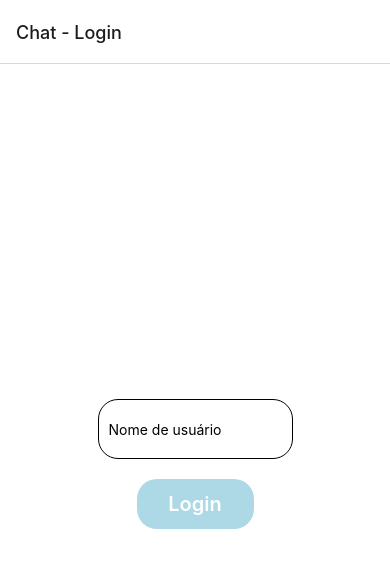
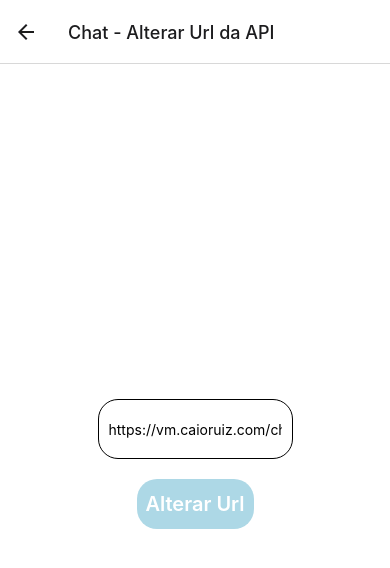
Before and after one commit to CaioRuizz/chat-app, a React Native app: screen /AlteraUrl in a window 390 px wide. Before the commit this address had no page. Shown: the top 568 px of the page. Built offline with nearby package versions, Linux system fonts and the light colour scheme.

Commit message:
imagem do zap e troca de URL

```diff
--- a/src/Roter.tsx
+++ b/src/Roter.tsx
@@ -5,6 +5,11 @@ import LoginPage from "./pages/login";
 import ListaConversasPage from "./pages/lista-conversas";
 import ConversaPage from "./pages/conversa";
 import NovaConversaPage from "./pages/nova-conversa";
+import AsyncStorage from "@react-native-async-storage/async-storage";
+import { defaultUrl } from "./services/Api";
+import AlteraUrlPage from "./pages/altera-url";
+import { Image, TouchableOpacity } from "react-native";
+import Zap from '../assets/zap.png'
 
 type Props = {};
 
@@ -13,6 +18,11 @@ type State = {};
 const Stack = createNativeStackNavigator();
 
 export default class Router extends React.Component<Props, State> {
+    async componentDidMount() {
+        const url = await AsyncStorage.getItem('url')
+        if (!url) await AsyncStorage.setItem('url', defaultUrl)
+    }
+
     render() {
         return (
             <NavigationContainer>
@@ -20,23 +30,56 @@ export default class Router extends React.Component<Props, State> {
                     <Stack.Screen
                         name="Home"
                         component={LoginPage}
-                        options={{title: 'Chat - Login'}}
+                        options={({navigation}) => ({
+                            title: 'Chat - Login',
+                            headerRight: () => (
+                                <TouchableOpacity onPress={() => navigation.navigate('AlteraUrl')}>
+                                    <Image source={Zap} style={{width: 50, height: 50}} />
+                                </TouchableOpacity>
+                            )
+                        })}
                     />
                     <
                         Stack.Screen
                         name="ListarConversas"
                         component={ListaConversasPage}
-                        options={{title: 'Chat - Conversas'}}
+                        options={({navigation}) => ({
+                            title: 'Chat - Conversas',
+                            headerRight: () => (
+                                <TouchableOpacity onPress={() => navigation.navigate('AlteraUrl')}>
+                                    <Image source={Zap} style={{width: 50, height: 50}} />
+                                </TouchableOpacity>
+                            )
+                        })}
                     />
                     <Stack.Screen
                         name="Conversa"
                         component={ConversaPage}
-                        options={{title: 'Chat - Conversa'}}
+                        options={({navigation}) => ({
+                            title: 'Chat - Conversa',
+                            headerRight: () => (
+                                <TouchableOpacity onPress={() => navigation.navigate('AlteraUrl')}>
+                                    <Image source={Zap} style={{width: 50, height: 50}} />
+                                </TouchableOpacity>
+                            )
+                        })}
                     />
                     <Stack.Screen
                         name="NovaConversa"
                         component={NovaConversaPage}
-                        options={{title: 'Chat - Nova Conversa'}}
+                        options={({navigation}) => ({
+                            title: 'Chat - Nova Conversa',
+                            headerRight: () => (
+                                <TouchableOpacity onPress={() => navigation.navigate('AlteraUrl')}>
+                                    <Image source={Zap} style={{width: 50, height: 50}} />
+                                </TouchableOpacity>
+                            )
+                        })}
+                    />
+                    <Stack.Screen
+                        name="AlteraUrl"
+                        component={AlteraUrlPage}
+                        options={{title: 'Chat - Alterar Url da API'}}
                     />
                 </Stack.Navigator>
             </NavigationContainer>
--- /dev/null
+++ b/src/pages/altera-url/Styles.tsx
@@ -0,0 +1,35 @@
+import {StyleSheet} from "react-native";
+
+const _default = StyleSheet.create({
+    container: {
+        flex: 1,
+        backgroundColor: '#fff',
+        alignItems: 'center',
+        justifyContent: 'center',
+    },
+    input: {
+        borderWidth: 1,
+        borderColor: 'black',
+        borderStyle: 'solid',
+        width: '50%',
+        height: 60,
+        padding: 10,
+        borderRadius: 20,
+        margin: 20,
+    },
+    button: {
+        backgroundColor: 'lightblue',
+        width: '30%',
+        height: 50,
+        alignItems: 'center',
+        justifyContent: 'center',
+        borderRadius: 20,
+    },
+    buttonText: {
+        color: 'white',
+        fontWeight: '600',
+        fontSize: 20
+    }
+});
+
+export default _default;
--- /dev/null
+++ b/src/pages/altera-url/index.tsx
@@ -0,0 +1,61 @@
+import React from "react";
+import {Alert, Keyboard, KeyboardAvoidingView, Platform, Text, TextInput, TouchableOpacity} from "react-native";
+import Styles from "./Styles";
+import Api, { defaultUrl } from "../../services/Api";
+import {AxiosResponse} from "axios";
+import AsyncStorage from "@react-native-async-storage/async-storage";
+
+type Props = {
+    navigation: any,
+};
+
+type State = {
+    url: string,
+};
+
+export default class AlteraUrlPage extends React.Component<Props, State> {
+    constructor(props: Props) {
+        super(props);
+
+        this.state = {
+            url: '',
+        };
+    }
+
+    setUrl = (url: string) => {
+        this.setState({ url })
+    }
+
+
+    componentDidMount = async () => {
+        const url = await AsyncStorage.getItem('url')
+        this.setState({
+            url: url ?? '',
+        })
+    }
+
+    handleAlterarUrl = async () => {
+        Keyboard.dismiss();
+        await AsyncStorage.setItem('url', this.state.url)
+        Alert.alert('Aviso', 'Url Alterada com sucesso!')
+    }
+
+    render() {
+        return (
+            <KeyboardAvoidingView
+                behavior={Platform.OS === 'ios' ? 'padding' : 'height'}
+                style={Styles.container}>
+                <TextInput
+                    value={this.state.url}
+                    onChangeText={this.setUrl}
+                    autoCapitalize="none"
+                    placeholder="Nome de usuário"
+                    style={Styles.input}
+                />
+                <TouchableOpacity style={Styles.button} onPress={this.handleAlterarUrl}>
+                    <Text style={Styles.buttonText}>Alterar Url</Text>
+                </TouchableOpacity>
+            </KeyboardAvoidingView>
+        )
+    }
+}
--- a/src/pages/conversa/index.tsx
+++ b/src/pages/conversa/index.tsx
@@ -8,8 +8,9 @@ import {
     TouchableOpacity,
     View,
 } from "react-native";
-import api from "../../services/Api";
+import api, { defaultUrl } from "../../services/Api";
 import Styles from "./Styles";
+import AsyncStorage from "@react-native-async-storage/async-storage";
 
 type Props = {
     route: any;
@@ -41,7 +42,8 @@ export default class ConversaPage extends React.Component<Props, State> {
     }
 
     componentDidMount = async () => {
-        const response = await api.get(
+        const url = (await AsyncStorage.getItem('url')) ?? defaultUrl;
+        const response = await api(url).get(
             `/ler-conversa/${this.props.route.params.user}`,
             {
                 headers: {
@@ -82,7 +84,8 @@ export default class ConversaPage extends React.Component<Props, State> {
     };
 
     sendMessage = async () => {
-        await api.post(
+        const url = (await AsyncStorage.getItem('url')) ?? defaultUrl;
+        await api(url).post(
             "/envia-mensagem",
             JSON.stringify({
                 message: this.state.message,
--- a/src/pages/lista-conversas/index.tsx
+++ b/src/pages/lista-conversas/index.tsx
@@ -2,7 +2,8 @@ import React from "react";
 import {Animated, Button, ScrollView, Text, TouchableOpacity} from "react-native";
 import Styles from "./Styles";
 import View = Animated.View;
-import api from "../../services/Api";
+import api, { defaultUrl } from "../../services/Api";
+import AsyncStorage from "@react-native-async-storage/async-storage";
 
 type Props = {
     token: string,
@@ -42,7 +43,8 @@ export default class ListaConversasPage extends React.Component<Props, State> {
     }
 
     loadConversa = async () => {
-        const response = await api.get('/lista-conversas', {
+        const url = (await AsyncStorage.getItem('url')) ?? defaultUrl;
+        const response = await api(url).get('/lista-conversas', {
             headers: {
                 token: this.token,
             }
--- a/src/pages/login/index.tsx
+++ b/src/pages/login/index.tsx
@@ -1,7 +1,7 @@
 import React from "react";
 import {Keyboard, KeyboardAvoidingView, Platform, Text, TextInput, TouchableOpacity} from "react-native";
 import Styles from "./Styles";
-import Api from "../../services/Api";
+import Api, { defaultUrl } from "../../services/Api";
 import {AxiosResponse} from "axios";
 import AsyncStorage from "@react-native-async-storage/async-storage";
 
@@ -35,7 +35,8 @@ export default class LoginPage extends React.Component<Props, State> {
 
     sendApiCallLogin = async (username: string) => {
         // console.log(`autenticando ${username}`)
-        return await Api.post('/login', JSON.stringify({
+        const url = (await AsyncStorage.getItem('url')) ?? defaultUrl;
+        return await Api(url).post('/login', JSON.stringify({
             username
         }));
     }
--- a/src/pages/nova-conversa/index.tsx
+++ b/src/pages/nova-conversa/index.tsx
@@ -1,8 +1,9 @@
 import React from "react";
 import {Alert, KeyboardAvoidingView, Platform, Text, TextInput, TouchableOpacity, View} from "react-native";
-import api from "../../services/Api";
+import api, { defaultUrl } from "../../services/Api";
 import Styles from "./Styles";
 import {Picker, PickerIOS} from "@react-native-picker/picker";
+import AsyncStorage from "@react-native-async-storage/async-storage";
 
 type Props = {
     route: any,
@@ -39,7 +40,8 @@ export default class NovaConversaPage extends React.Component<Props, State> {
     }
 
     sendMessage = async () => {
-        const response = await api.post('/envia-mensagem', JSON.stringify({
+        const url = (await AsyncStorage.getItem('url')) ?? defaultUrl;
+        const response = await api(url).post('/envia-mensagem', JSON.stringify({
             message: this.state.message,
             toUsername: this.state.user,
         }), {
@@ -55,7 +57,8 @@ export default class NovaConversaPage extends React.Component<Props, State> {
     }
 
     componentDidMount = async () => {
-        const response = await api.get('/lista-usuarios',{
+        const url = (await AsyncStorage.getItem('url')) ?? defaultUrl;
+        const response = await api(url).get('/lista-usuarios',{
             headers: {
                 token: this.props.route.params.token,
             }
--- a/src/services/Api.ts
+++ b/src/services/Api.ts
@@ -1,7 +1,9 @@
 import axios from "axios";
 
-const Api = axios.create({
-    baseURL: 'https://vm.caioruiz.com/chat-backend',
+export const defaultUrl = 'https://vm.caioruiz.com/chat-backend'
+
+const Api = (url: string) => axios.create({
+    baseURL: url,
     // baseURL: 'http://192.168.15.10:3000',
     headers: {
         'Content-Type': 'application/json',
```
Also changed, not shown: assets/zap.png (added).
